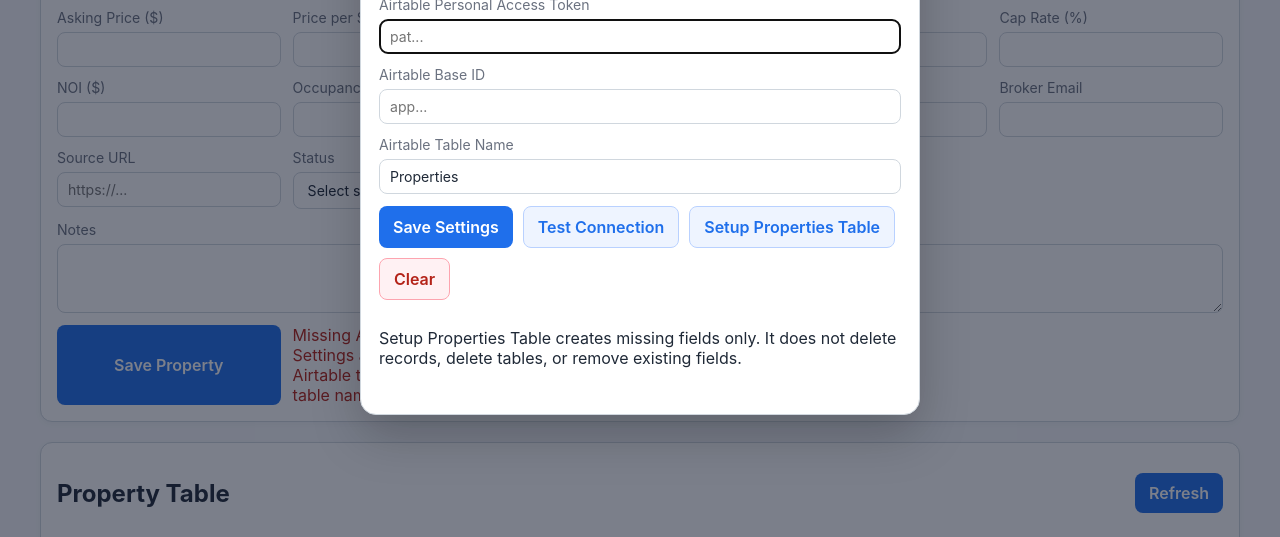
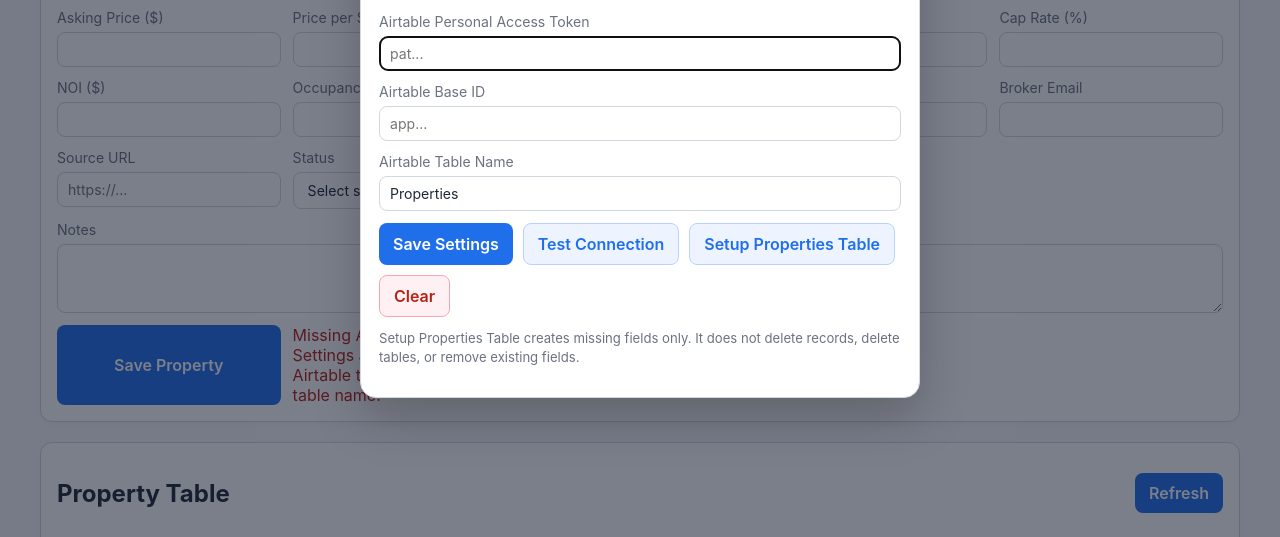
Before and after one commit to akyachtsman/codex.airtable.sac.cre, a plain HTML site: page index.html in a window 1280 px wide. Both pictures are taken after a click on the button "Settings". Shown: the part 258-795 px from the top of the page. Drawn offline with Linux system fonts and the light colour scheme.

Commit message:
Style table setup controls

```diff
--- a/styles.css
+++ b/styles.css
@@ -94,6 +94,11 @@
 
 button:hover {
   opacity: 0.95;
+}
+
+button:disabled {
+  cursor: wait;
+  opacity: 0.65;
 }
 
 .secondary-btn {
@@ -220,10 +225,16 @@
   margin: 0;
 }
 
-.settings-help {
+.settings-help,
+.settings-note {
   margin: 10px 0 16px;
   color: var(--muted);
   line-height: 1.45;
+}
+
+.settings-note {
+  margin: 0;
+  font-size: 0.82rem;
 }
 
 .settings-form {
```
